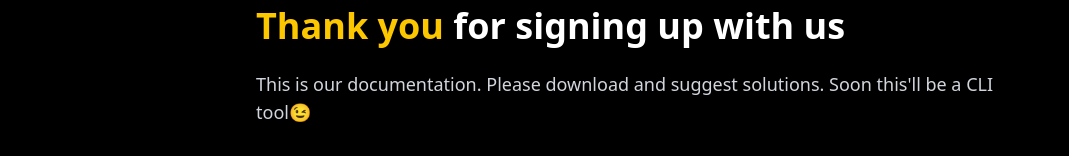
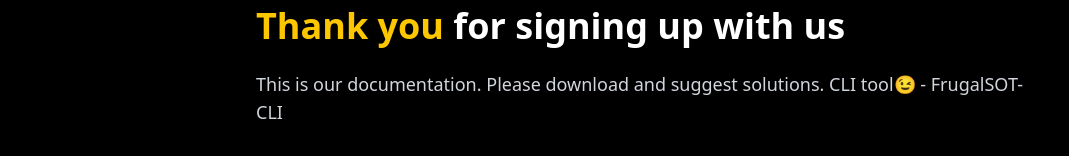
Before and after one commit to HyperKuvid-Labs/FrugalSOT, a React (Vite) app in the folder frugalSOT Website/: page /documentationDownload in a window 1280 px wide. Shown: the part 123-279 px from the top of the page, without its empty margins (0-1069 px from the left). Built offline with nearby package versions, Linux system fonts and the light colour scheme.

Commit message:
Update documentation.tsx

```diff
--- a/frugalSOT Website/src/pages/documentation.tsx
+++ b/frugalSOT Website/src/pages/documentation.tsx
@@ -37,7 +37,7 @@ export default function DocumentationPage() {
 
             <p className="text-lg text-gray-300 mb-8">
               This is our documentation. Please download and suggest solutions.
-              Soon this'll be a CLI tool😉
+              CLI tool😉 - <a href="https://github.com/HyperKuvid-Labs/FrugalSOT-CLI">FrugalSOT-CLI</a>
             </p>
           </motion.div>
 
@@ -88,7 +88,7 @@ export default function DocumentationPage() {
                   <ChevronRight className="ml-2 h-4 w-4" />
                 </button>
                 <a
-                  href="https://github.com/HARISH20205/RPI"
+                  href="https://github.com/HyperKuvid-Labs/FrugalSOT"
                   className="text-gray-400 hover:text-yellow-400 transition-colors"
                 >
                   <Github className="h-5 w-5" />
```
